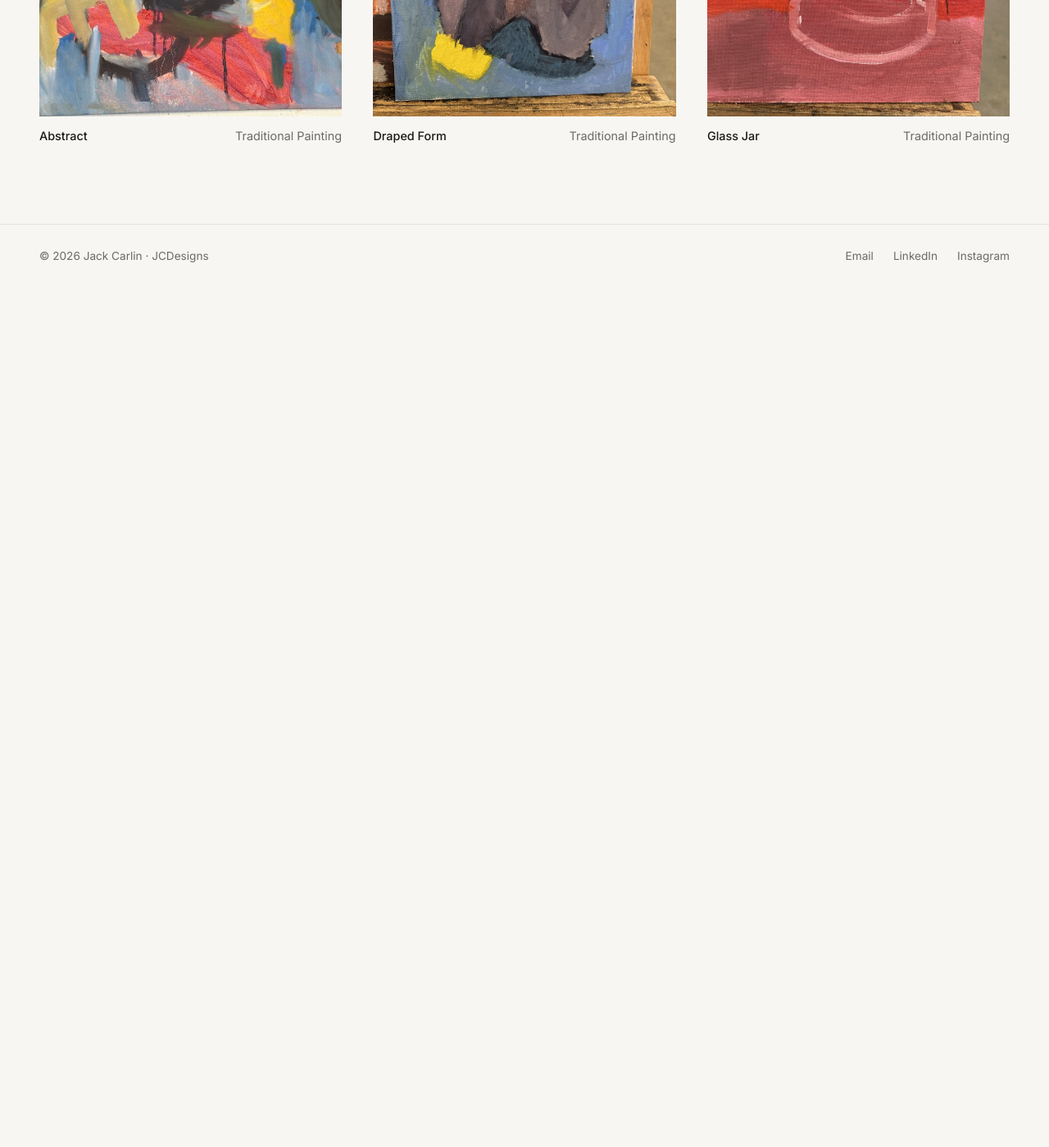
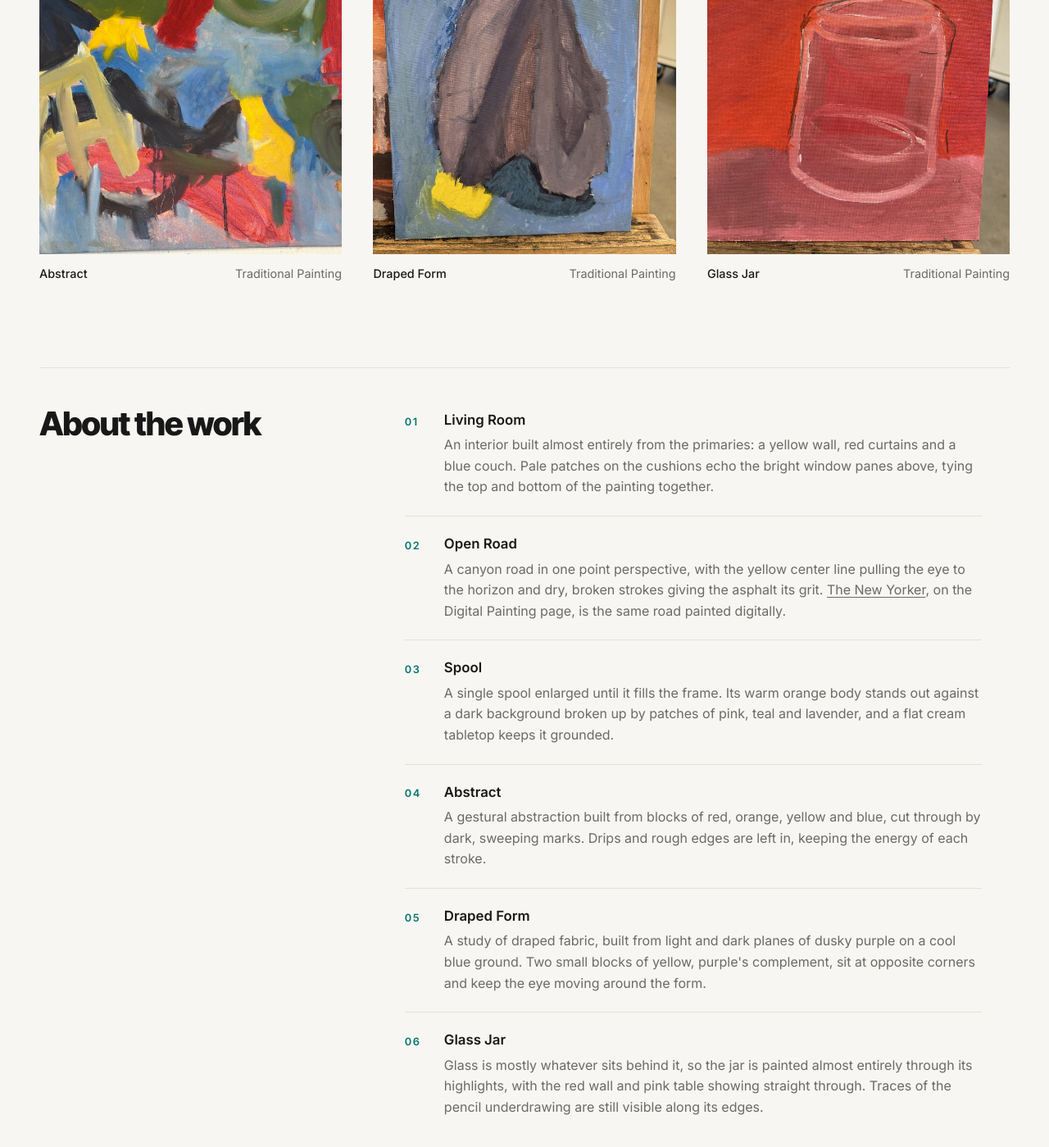
Before and after one commit to jcdesigns829/jcdesigns829.github.io, a Jekyll site: the page built from basicpaintings.html, in a window 1280 px wide and 1400 px high, scrolled down 1129 px. Shown: the whole window at 82% size. Built offline with Jekyll 4.4.1, drawn with Linux system fonts in a browser that asks for light colours; before the commit the page ends 1481 px from its top, so only the background shows below that; some of the changed text lies outside the part shown.

Commit message:
Add intro and project notes to the Traditional Painting page
Links Open Road to The New Yorker, the same road painted digitally.

Co-Authored-By: Claude Opus 5.5 <noreply@anthropic.com>
Claude-Session: https://claude.ai/code/session_01WjxNPHCbSafuWkpkeTjZUd

```diff
--- a/basicpaintings.html
+++ b/basicpaintings.html
@@ -2,4 +2,36 @@
 layout: section
 title: Traditional Painting
 section: Traditional Painting
+intro: >-
+  Six paintings: three still lifes, two scenes and one abstraction. The
+  brushwork stays broad and visible throughout, with color doing most of the
+  work, from the bold primaries of Living Room to a glass jar painted almost
+  entirely in reds.
 ---
+<h2>About the work</h2>
+<ol class="notes-list">
+  <li>
+    <h3>Living Room</h3>
+    <p>An interior built almost entirely from the primaries: a yellow wall, red curtains and a blue couch. Pale patches on the cushions echo the bright window panes above, tying the top and bottom of the painting together.</p>
+  </li>
+  <li>
+    <h3>Open Road</h3>
+    <p>A canyon road in one point perspective, with the yellow center line pulling the eye to the horizon and dry, broken strokes giving the asphalt its grit. <a href="{{ '/digitalpaintings.html' | relative_url }}">The New Yorker</a>, on the Digital Painting page, is the same road painted digitally.</p>
+  </li>
+  <li>
+    <h3>Spool</h3>
+    <p>A single spool enlarged until it fills the frame. Its warm orange body stands out against a dark background broken up by patches of pink, teal and lavender, and a flat cream tabletop keeps it grounded.</p>
+  </li>
+  <li>
+    <h3>Abstract</h3>
+    <p>A gestural abstraction built from blocks of red, orange, yellow and blue, cut through by dark, sweeping marks. Drips and rough edges are left in, keeping the energy of each stroke.</p>
+  </li>
+  <li>
+    <h3>Draped Form</h3>
+    <p>A study of draped fabric, built from light and dark planes of dusky purple on a cool blue ground. Two small blocks of yellow, purple's complement, sit at opposite corners and keep the eye moving around the form.</p>
+  </li>
+  <li>
+    <h3>Glass Jar</h3>
+    <p>Glass is mostly whatever sits behind it, so the jar is painted almost entirely through its highlights, with the red wall and pink table showing straight through. Traces of the pencil underdrawing are still visible along its edges.</p>
+  </li>
+</ol>
```
